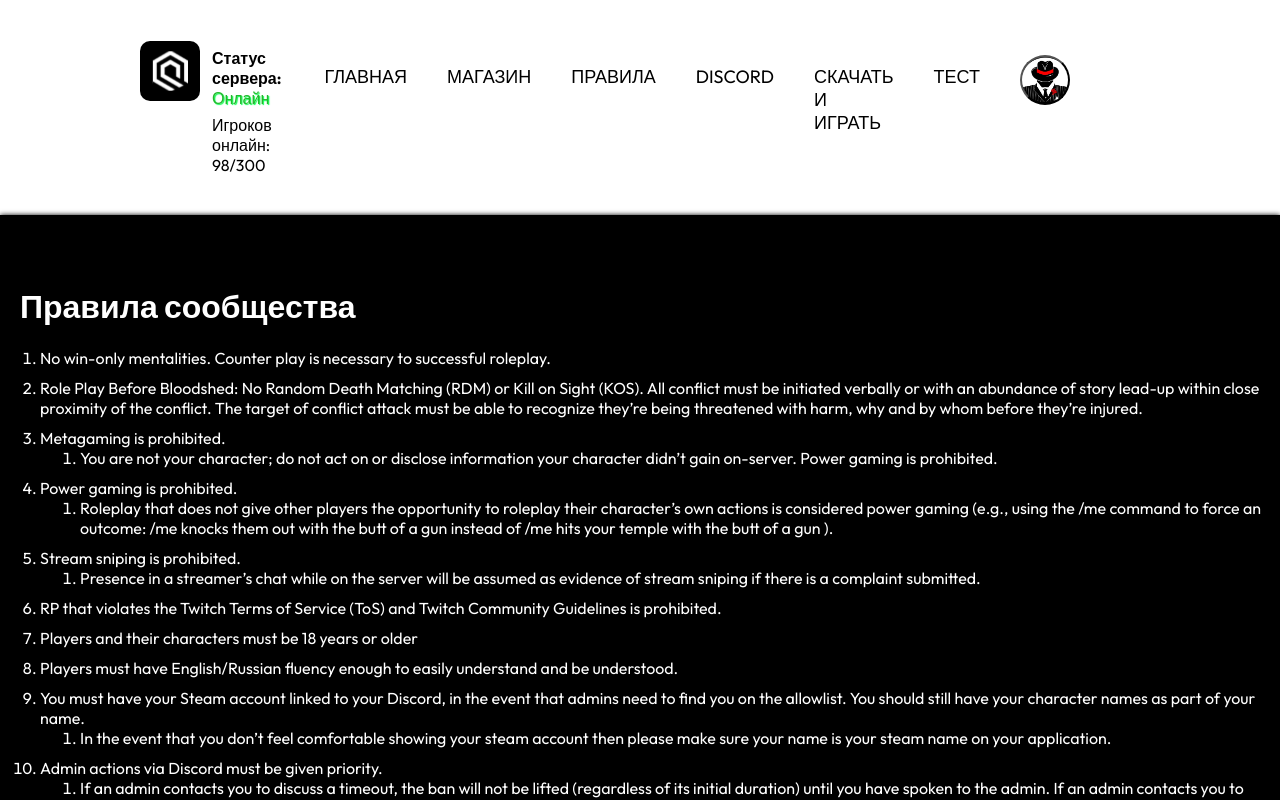
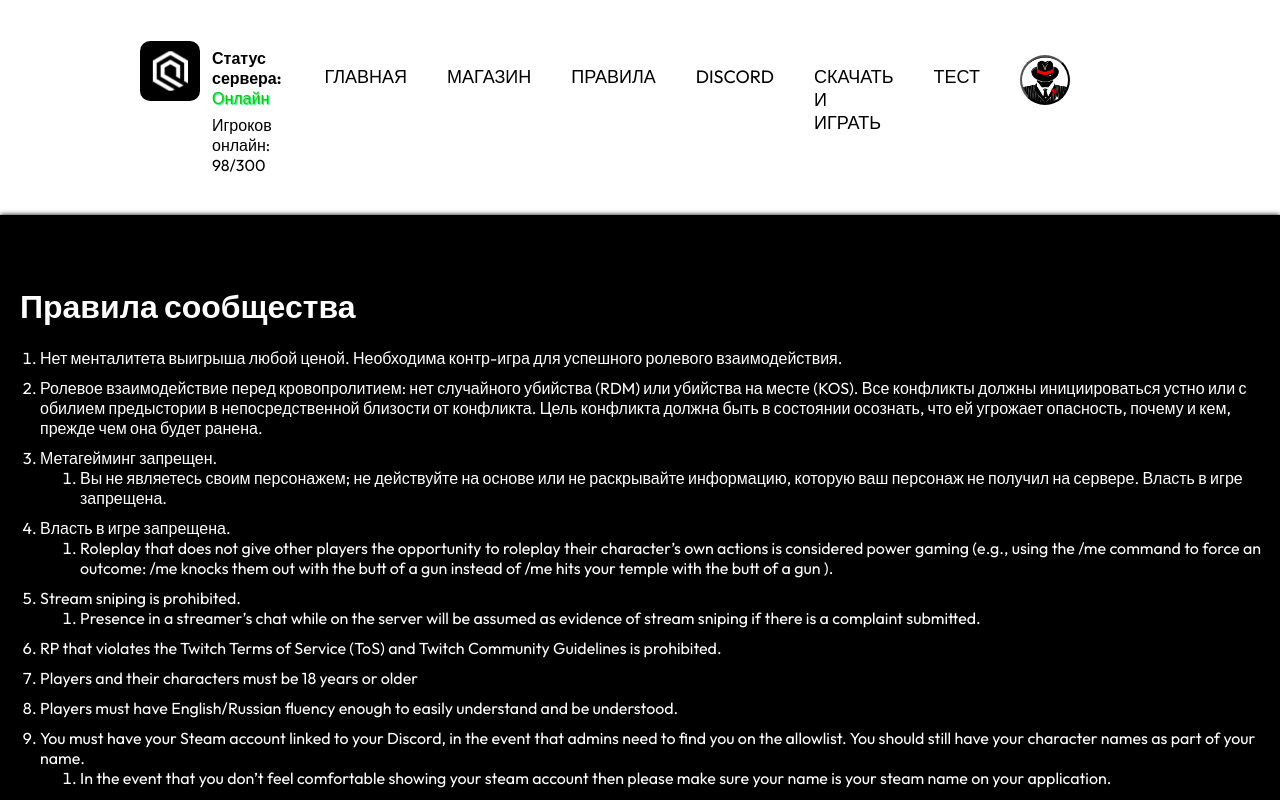
Before and after one commit to GTA5-RP-Aristocracy/site-front, a Vue app: page /rules in a window 1280 px wide. Shown: the top 800 px of the page. Built offline with nearby package versions, Linux system fonts and the light colour scheme; a web font is replaced by a local one.

Commit message:
KAN-28 fill example

```diff
--- a/src/views/Rules.vue
+++ b/src/views/Rules.vue
@@ -7,19 +7,18 @@ import Footer from '@/components/Footer.vue';
     <div class="rules__container">
       <h1>{{ $t("rules.community1.header1") }}</h1>
       <ol>
-        <li>No win-only mentalities. Counter play is necessary to successful roleplay.</li>
-        <li>Role Play Before Bloodshed: No Random Death Matching (RDM) or Kill on Sight (KOS). All conflict must be initiated verbally or with an abundance of story lead-up within close proximity of the conflict. The target of conflict attack must be able to recognize they’re being threatened with harm, why and by whom before they’re injured.</li>
+        <li>{{ $t("rules.community1.list1[0]") }}</li>
+        <li>{{ $t("rules.community1.list1[1]") }}</li>
         <li>
-          Metagaming is prohibited.
+          {{ $t("rules.community1.list1[2].sublist1[0]") }}
           <ol>
             <li>
-              You are not your character; do not act on or disclose information your character didn’t gain on-server.
-              Power gaming is prohibited.
+              {{ $t("rules.community1.list1[2].sublist1[1].sublist2[0]") }}
             </li>
           </ol>
         </li>
         <li>
-          Power gaming is prohibited.
+          {{ $t("rules.community1.list1[3].sublist3[0]") }}
           <ol>
             <li>
               Roleplay that does not give other players the opportunity to roleplay their character’s own actions is considered power gaming (e.g., using the /me command to force an outcome: /me knocks them out with the butt of a gun instead of /me hits your temple with the butt of a gun ).
```
